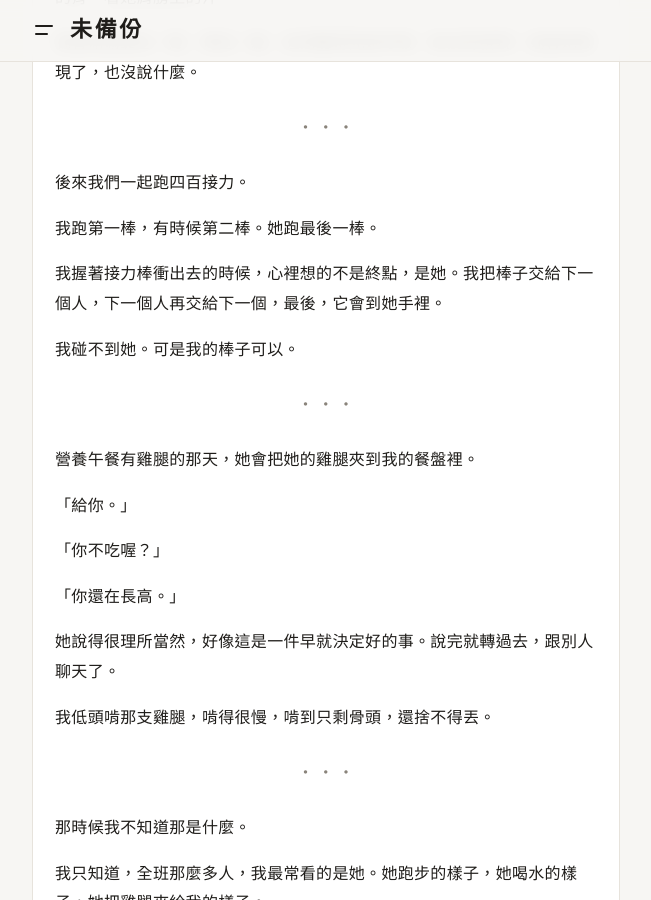
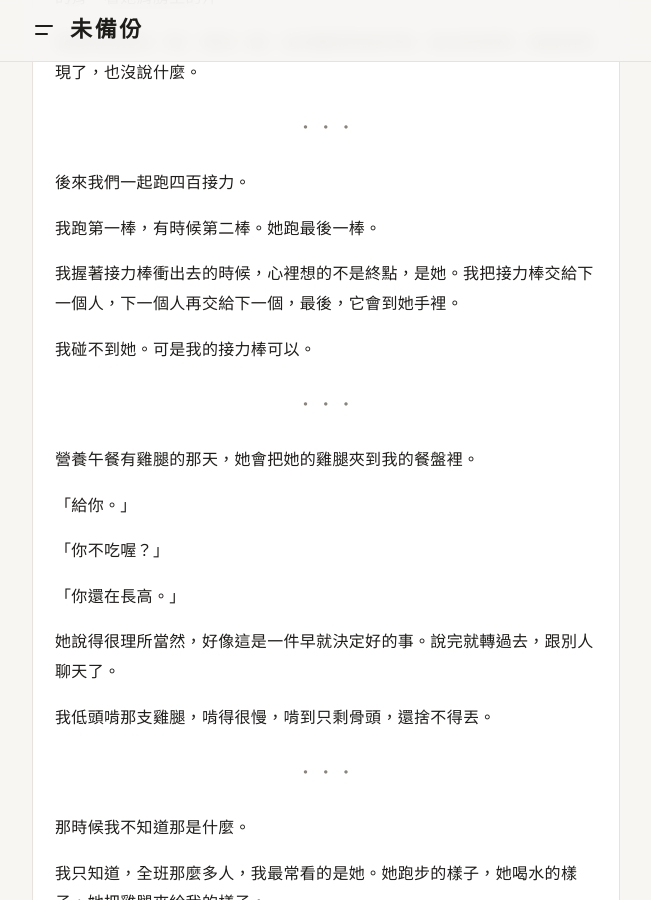
Before and after one commit to Sierra2121/weibeifen, a Jekyll site: the page built from _posts/2026-11-06-drumstick.md, in a window 1280 px wide and 900 px high, scrolled down 1046 px. Shown: the whole window, without its empty margins (314-965 px from the left). Built offline with Jekyll 4.4.1, drawn with Linux system fonts in a browser that asks for light colours.

Commit message:
〈雞腿〉棒子改為接力棒
Co-Authored-By: Claude Opus 5.5 <noreply@anthropic.com>
Claude-Session: https://claude.ai/code/session_01VPttWSG1MdWBLvzubUZP74

```diff
--- a/_posts/2026-11-06-drumstick.md
+++ b/_posts/2026-11-06-drumstick.md
@@ -49,9 +49,9 @@ date: 2026-11-06 22:48:00 +0800
 
 我跑第一棒，有時候第二棒。她跑最後一棒。
 
-我握著接力棒衝出去的時候，心裡想的不是終點，是她。我把棒子交給下一個人，下一個人再交給下一個，最後，它會到她手裡。
+我握著接力棒衝出去的時候，心裡想的不是終點，是她。我把接力棒交給下一個人，下一個人再交給下一個，最後，它會到她手裡。
 
-我碰不到她。可是我的棒子可以。
+我碰不到她。可是我的接力棒可以。
 
 ***
 
```
